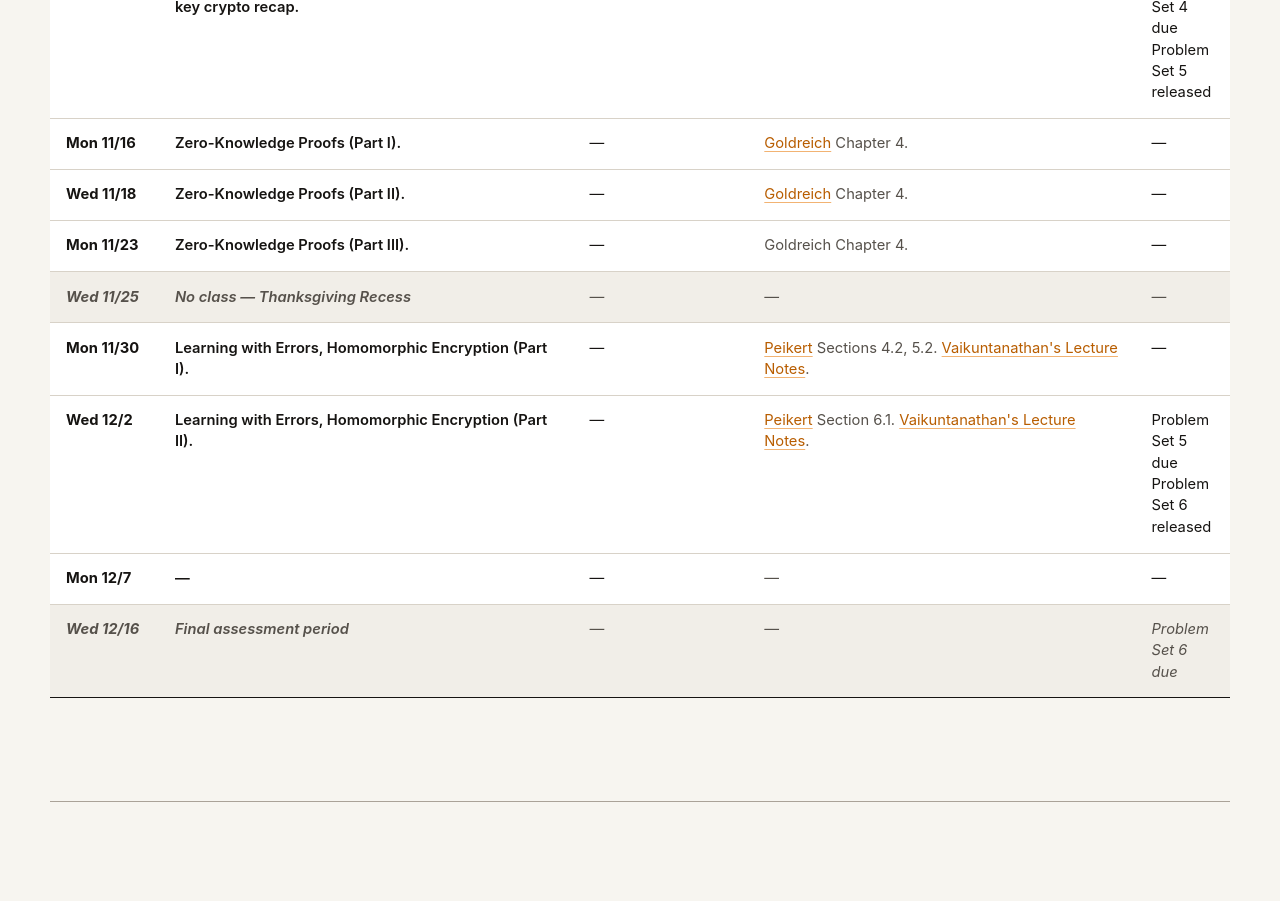
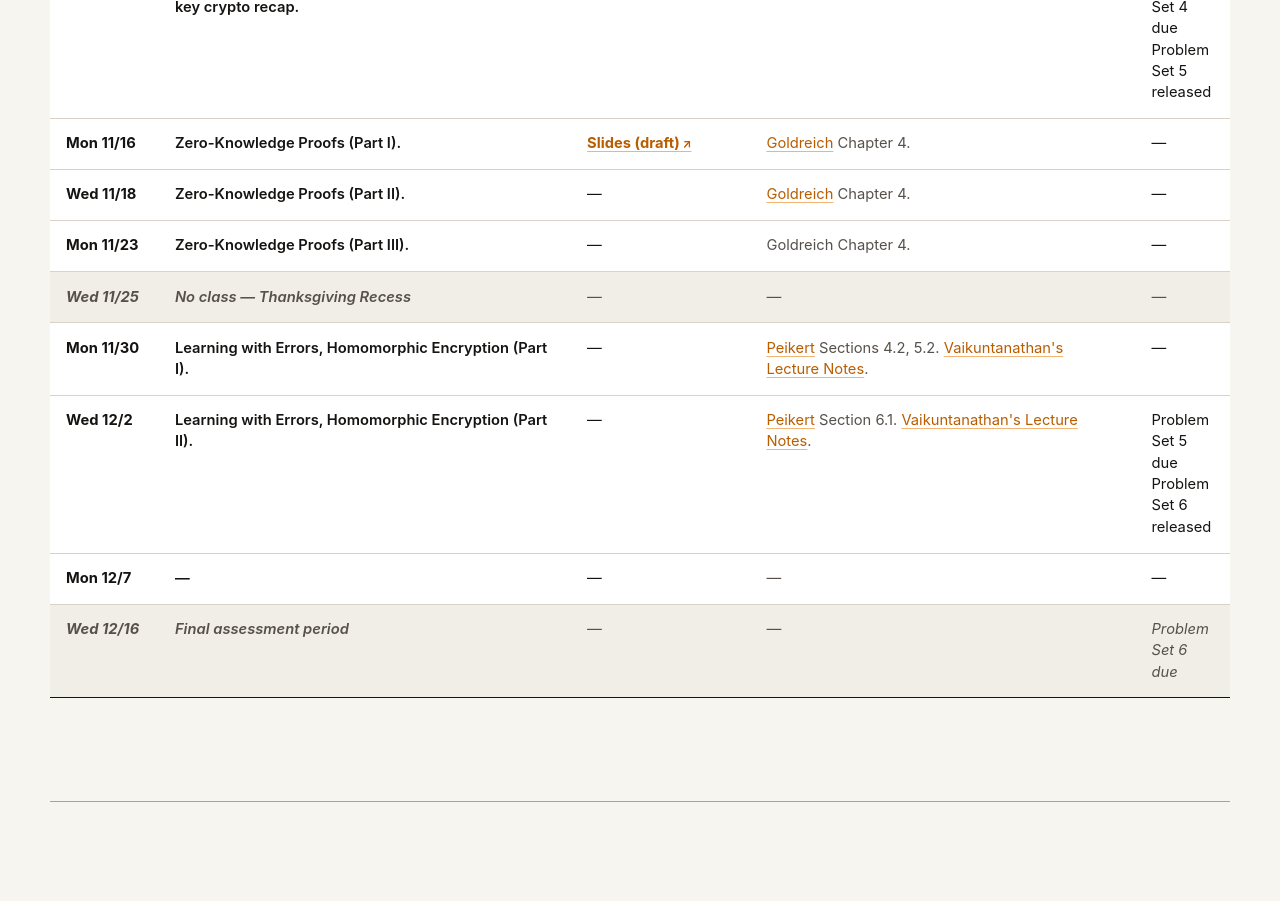
Before and after one commit to princeton-COS-433/princeton-COS-433.github.io, a plain HTML site: page index.html in a window 1280 px wide. Shown: the part 4029-4930 px from the top of the page. Drawn offline with Linux system fonts and the light colour scheme.

Commit message:
Publish Lecture 19 draft slides

```diff
--- a/index.html
+++ b/index.html
@@ -174,7 +174,7 @@
               <tr><th scope="row"><time datetime="2026-11-04">Wed 11/4</time></th><td>Digital Signatures (Part II). Hash functions and the random oracle model.</td><td><a class="material-link published-slide" href="slides/fall-2026/L16-final.pdf">Slides</a><br><a href="https://cseweb.ucsd.edu/~mihir/papers/ro.pdf">Bellare-Rogaway Paper</a></td><td>KL Chapter 6.</td><td>—</td></tr>
               <tr><th scope="row"><time datetime="2026-11-09">Mon 11/9</time></th><td>Digital Signatures (Part III). Hash functions (continued), RSA signatures.</td><td><a class="material-link published-slide" href="slides/fall-2026/L17-final.pdf">Slides</a></td><td>KL Chapter 6, KL Sections 13.4-13.5</td><td>—</td></tr>
               <tr><th scope="row"><time datetime="2026-11-11">Wed 11/11</time></th><td>Digital Signatures (Part IV): DSA signatures. Public-key crypto recap.</td><td><a class="material-link published-slide" href="slides/fall-2026/L18-final.pdf">Slides</a></td><td>KL Sections 13.4-13.5.</td><td>Problem Set 4 due<br>Problem Set 5 released</td></tr>
-              <tr><th scope="row"><time datetime="2026-11-16">Mon 11/16</time></th><td>Zero-Knowledge Proofs (Part I).</td><td><a class="material-link" href="slides/fall-2026/L19-final.pdf">(draft)</a></td><td><a href="https://www.wisdom.weizmann.ac.il/~oded/foc-drafts.html">Goldreich</a> Chapter 4.</td><td>—</td></tr>
+              <tr><th scope="row"><time datetime="2026-11-16">Mon 11/16</time></th><td>Zero-Knowledge Proofs (Part I).</td><td><a class="material-link" href="slides/fall-2026/L19-draft.pdf">(draft)</a></td><td><a href="https://www.wisdom.weizmann.ac.il/~oded/foc-drafts.html">Goldreich</a> Chapter 4.</td><td>—</td></tr>
               <tr><th scope="row"><time datetime="2026-11-18">Wed 11/18</time></th><td>Zero-Knowledge Proofs (Part II).</td><td><a class="material-link" href="slides/fall-2026/L20-final.pdf">(draft)</a></td><td><a href="https://www.wisdom.weizmann.ac.il/~oded/foc-drafts.html">Goldreich</a> Chapter 4.</td><td>—</td></tr>
               <tr><th scope="row"><time datetime="2026-11-23">Mon 11/23</time></th><td>Zero-Knowledge Proofs (Part III).</td><td><a class="material-link" href="slides/fall-2026/L21-final.pdf">(draft)</a></td><td>Goldreich Chapter 4.</td><td>—</td></tr>
               <tr class="no-class"><th scope="row"><time datetime="2026-11-25">Wed 11/25</time></th><td>No class — Thanksgiving Recess</td><td>—</td><td>—</td><td>—</td></tr>
--- a/style.css
+++ b/style.css
@@ -548,11 +548,11 @@ tbody th {
   content: none;
 }
 
-.hide-unreleased-slides .material-link[href^="slides/fall-2026/"]:not([href$="L01-final.pdf"]):not([href$="L02-final.pdf"]):not([href$="L03-final.pdf"]):not([href$="L04-final.pdf"]):not([href$="L05-final.pdf"]):not([href$="L06-final.pdf"]):not([href$="L07-final.pdf"]):not([href$="L08-final.pdf"]):not([href$="L09-final.pdf"]):not([href$="L10-final.pdf"]):not([href$="L11-final.pdf"]):not([href$="L12-final.pdf"]):not([href$="L13-final.pdf"]):not([href$="L14-final.pdf"]):not([href$="L15-final.pdf"]):not([href$="L16-final.pdf"]):not([href$="L17-final.pdf"]):not([href$="L18-final.pdf"]) {
+.hide-unreleased-slides .material-link[href^="slides/fall-2026/"]:not([href$="L01-final.pdf"]):not([href$="L02-final.pdf"]):not([href$="L03-final.pdf"]):not([href$="L04-final.pdf"]):not([href$="L05-final.pdf"]):not([href$="L06-final.pdf"]):not([href$="L07-final.pdf"]):not([href$="L08-final.pdf"]):not([href$="L09-final.pdf"]):not([href$="L10-final.pdf"]):not([href$="L11-final.pdf"]):not([href$="L12-final.pdf"]):not([href$="L13-final.pdf"]):not([href$="L14-final.pdf"]):not([href$="L15-final.pdf"]):not([href$="L16-final.pdf"]):not([href$="L17-final.pdf"]):not([href$="L18-final.pdf"]):not([href$="L19-draft.pdf"]) {
   display: none;
 }
 
-.hide-unreleased-slides td:has(> .material-link[href^="slides/fall-2026/"]:not([href$="L01-final.pdf"]):not([href$="L02-final.pdf"]):not([href$="L03-final.pdf"]):not([href$="L04-final.pdf"]):not([href$="L05-final.pdf"]):not([href$="L06-final.pdf"]):not([href$="L07-final.pdf"]):not([href$="L08-final.pdf"]):not([href$="L09-final.pdf"]):not([href$="L10-final.pdf"]):not([href$="L11-final.pdf"]):not([href$="L12-final.pdf"]):not([href$="L13-final.pdf"]):not([href$="L14-final.pdf"]):not([href$="L15-final.pdf"]):not([href$="L16-final.pdf"]):not([href$="L17-final.pdf"]):not([href$="L18-final.pdf"]))::after {
+.hide-unreleased-slides td:has(> .material-link[href^="slides/fall-2026/"]:not([href$="L01-final.pdf"]):not([href$="L02-final.pdf"]):not([href$="L03-final.pdf"]):not([href$="L04-final.pdf"]):not([href$="L05-final.pdf"]):not([href$="L06-final.pdf"]):not([href$="L07-final.pdf"]):not([href$="L08-final.pdf"]):not([href$="L09-final.pdf"]):not([href$="L10-final.pdf"]):not([href$="L11-final.pdf"]):not([href$="L12-final.pdf"]):not([href$="L13-final.pdf"]):not([href$="L14-final.pdf"]):not([href$="L15-final.pdf"]):not([href$="L16-final.pdf"]):not([href$="L17-final.pdf"]):not([href$="L18-final.pdf"]):not([href$="L19-draft.pdf"]))::after {
   content: "—";
 }
 
```
Also changed, not shown: 2 other files.
